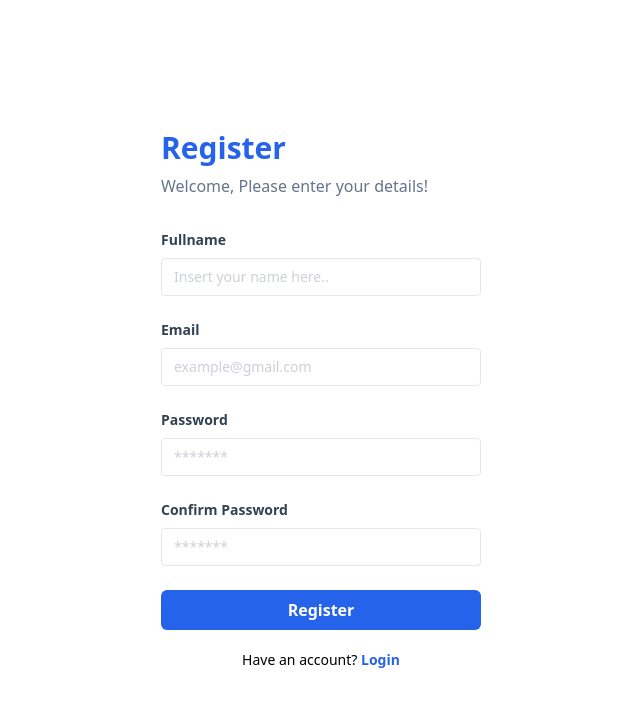
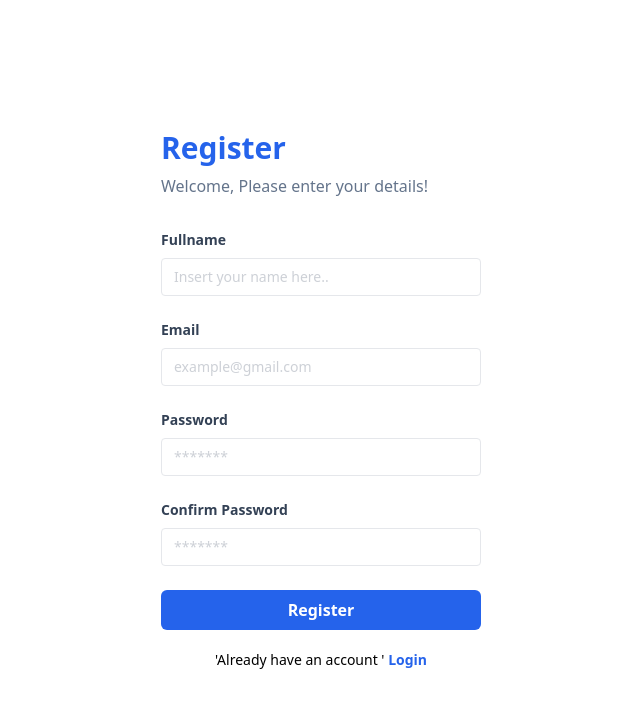
Before and after one commit to iqbalrivaldi28/My-Journey-ReactJs, a React (Vite) app: page /register in a window 1280 px wide. Shown: the top 708 px of the page, without its empty margins (319-959 px from the left). Built offline with nearby package versions, Linux system fonts and the light colour scheme.

Commit message:
feat: add confitional rendering in auth layout

```diff
--- a/src/Pages/login.jsx
+++ b/src/Pages/login.jsx
@@ -1,14 +1,12 @@
 import AuthLayout from "../components/Layout/AuthLayouts";
 import FormLogin from '../components/Fragments/FormLogin';
-import { Link } from "react-router-dom";
+
 
 const LoginPage = () => {
     return (
-        <AuthLayout title="Login">
+        <AuthLayout title="Login" type="login">
             <FormLogin />
-            <p className="text-sm mt-5 text-center">Don't have an account?
-            <Link to="/register" className="font-bold text-blue-600"> Register</Link>
-            </p>
+
         </AuthLayout>
     )
 
--- a/src/Pages/register.jsx
+++ b/src/Pages/register.jsx
@@ -1,14 +1,12 @@
 import AuthLayout from "../components/Layout/AuthLayouts";
 import FormRegister from "../components/Fragments/FormRegister";
-import { Link } from "react-router-dom";
+
 
 const RegisterPage = () => {
     return (
-        <AuthLayout title="Register">
+        <AuthLayout title="Register" type="register">
             <FormRegister />
-            <p className="text-sm mt-5 text-center">Have an account?
-            <Link to="/login" className="font-bold text-blue-600"> Login</Link>
-            </p>
+
         </AuthLayout>
     )
 
--- a/src/components/Layout/AuthLayouts.jsx
+++ b/src/components/Layout/AuthLayouts.jsx
@@ -1,8 +1,7 @@
-
+import { Link } from 'react-router-dom';
 
 const AuthLayout = (props) => {
-
-    const {children, title} = props;
+  const { children, title, type } = props;
 
   return (
     <div className="flex justify-center min-h-screen items-center">
@@ -11,9 +10,33 @@
         <p className="font-medium text-slate-500 mb-8">Welcome, Please enter your details!</p>
 
         {children}
+        <Navigation type={type} />
       </div>
     </div>
-    )
+  );
+};
+
+//? Buat component baru disini
+const Navigation = ({ type }) => {
+  if (type === 'login') {
+    return (
+      <p className="text-sm mt-5 text-center">
+        Don't have an account? {" "}
+        <Link to="/register" className="font-bold text-blue-600">
+          Register
+        </Link>
+      </p>
+    );
+  } else {
+    return (
+      <p className="text-sm mt-5 text-center">
+        'Already have an account ' {" "}
+        <Link to="/login" className="font-bold text-blue-600">
+          Login
+        </Link>
+      </p>
+    );
   }
+};
 
 export default AuthLayout;
```
Lines whose indentation alone changed are shown as unchanged.
